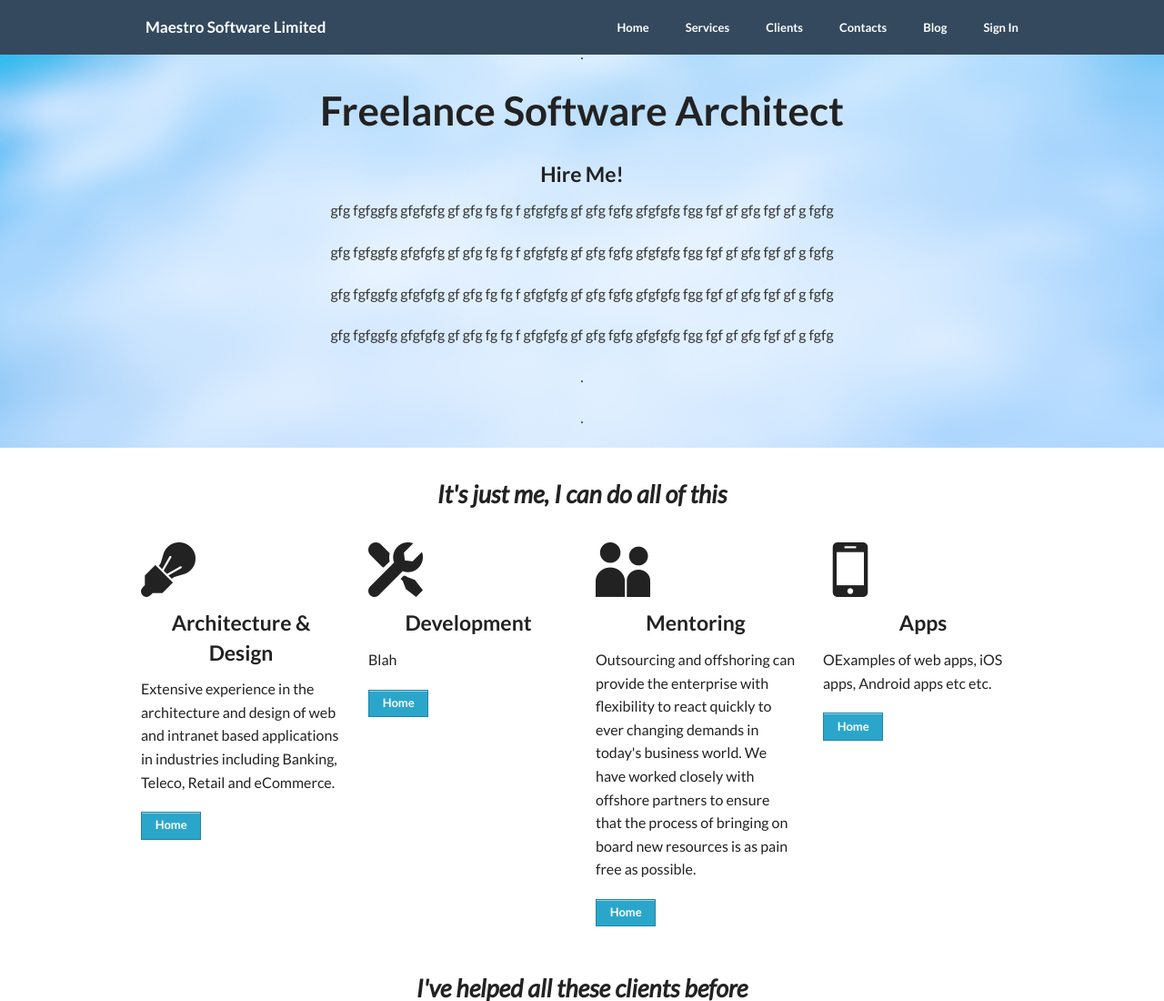
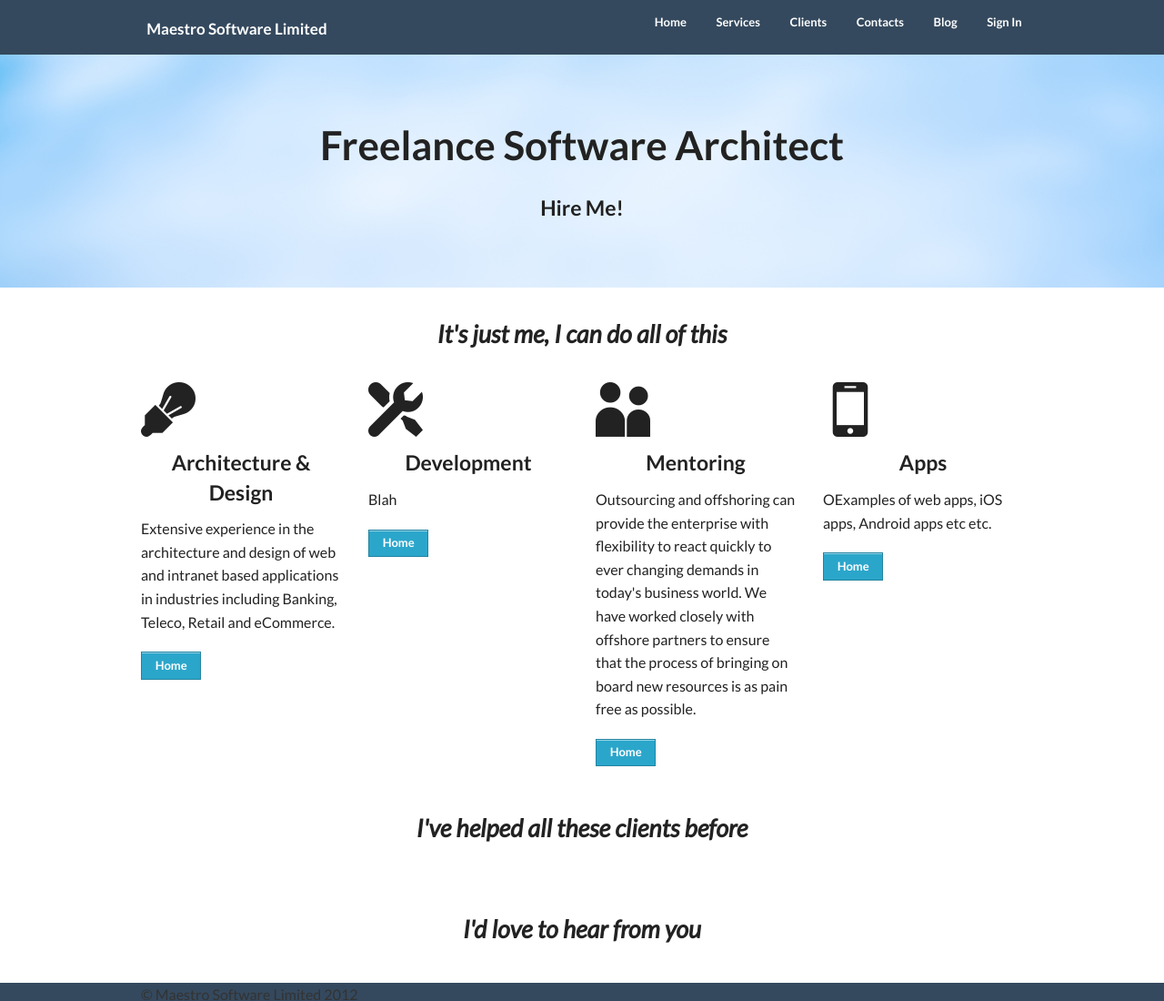
Before and after one commit to stephenhardy/maestrosoftware, a plain HTML site: page index.html in a window 1280 px wide. Shown: the top 1100 px of the page at 91% size. Drawn offline with Linux system fonts and the light colour scheme.

```diff
--- a/index.html
+++ b/index.html
@@ -70,16 +70,8 @@
 		<div class="row">
 			<div class="large-12 columns">
 				<span class="text-center">
-					<p>.</p>
-					<p>.</p>
 					<h1>Freelance Software Architect</h1>
 					<h4>Hire Me!</h4>
-					<p>gfg fgfggfg gfgfgfg gf gfg fg fg f gfgfgfg gf gfg fgfg gfgfgfg fgg fgf gf gfg fgf gf g fgfg</p>
-					<p>gfg fgfggfg gfgfgfg gf gfg fg fg f gfgfgfg gf gfg fgfg gfgfgfg fgg fgf gf gfg fgf gf g fgfg</p>
-					<p>gfg fgfggfg gfgfgfg gf gfg fg fg f gfgfgfg gf gfg fgfg gfgfgfg fgg fgf gf gfg fgf gf g fgfg</p>
-					<p>gfg fgfggfg gfgfgfg gf gfg fg fg f gfgfgfg gf gfg fgfg gfgfgfg fgg fgf gf gfg fgf gf g fgfg</p>
-					<p>.</p>
-					<p>.</p>
 				</span>
     		</div>
  		</div>
--- a/sass/_settings.scss
+++ b/sass/_settings.scss
@@ -979,7 +979,7 @@ $header-font-family: "Lato", "Helvetica Neue", "Helvetica", Helvetica, Arial, sa
 $topbar-bg: #34495e;
 
 // Height and margin
-$topbar-height: 60px;
+$topbar-height: emCalc(60px);
 // $topbar-margin-bottom: emCalc(30px);
 
 // Control Input height for top bar
--- a/sass/site/site.scss
+++ b/sass/site/site.scss
@@ -9,6 +9,8 @@
 */
 
 #main {
+	padding-top: emCalc(120px); // takes the top bar into consideration
+	padding-bottom: emCalc(60px);
 /*	-moz-background-size: auto;
 	-webkit-background-size: auto;
 	background-size: auto;
```
Also changed, not shown: stylesheets/app.css, stylesheets/site/site.css.
